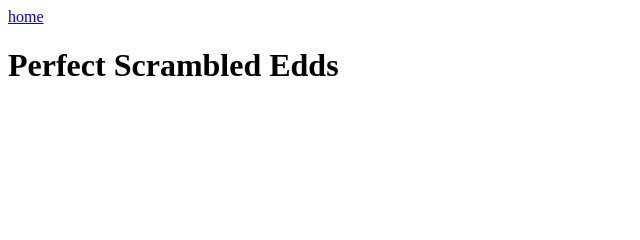
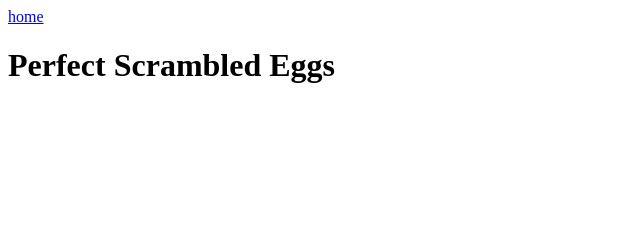
Before and after one commit to rowenne/odin-recipes, a plain HTML site: page recipes/scramble.html in a window 1280 px wide. Shown: the top 240 px of the page, 0-640 px from the left. Drawn offline with Linux system fonts and the light colour scheme.

Commit message:
Correct mispelled eggs

```diff
--- a/recipes/scramble.html
+++ b/recipes/scramble.html
@@ -11,7 +11,7 @@
     <a href="../../odin-recipes/index.html"> home</a>
 </header>
 <body>
- <h1>Perfect Scrambled Edds</h1>
+ <h1>Perfect Scrambled Eggs</h1>
     <br>
     <img src="../images/eggs.jpg" alt="Image of flawlessly scrambled eggs with cheese"/>
     <br>
```
